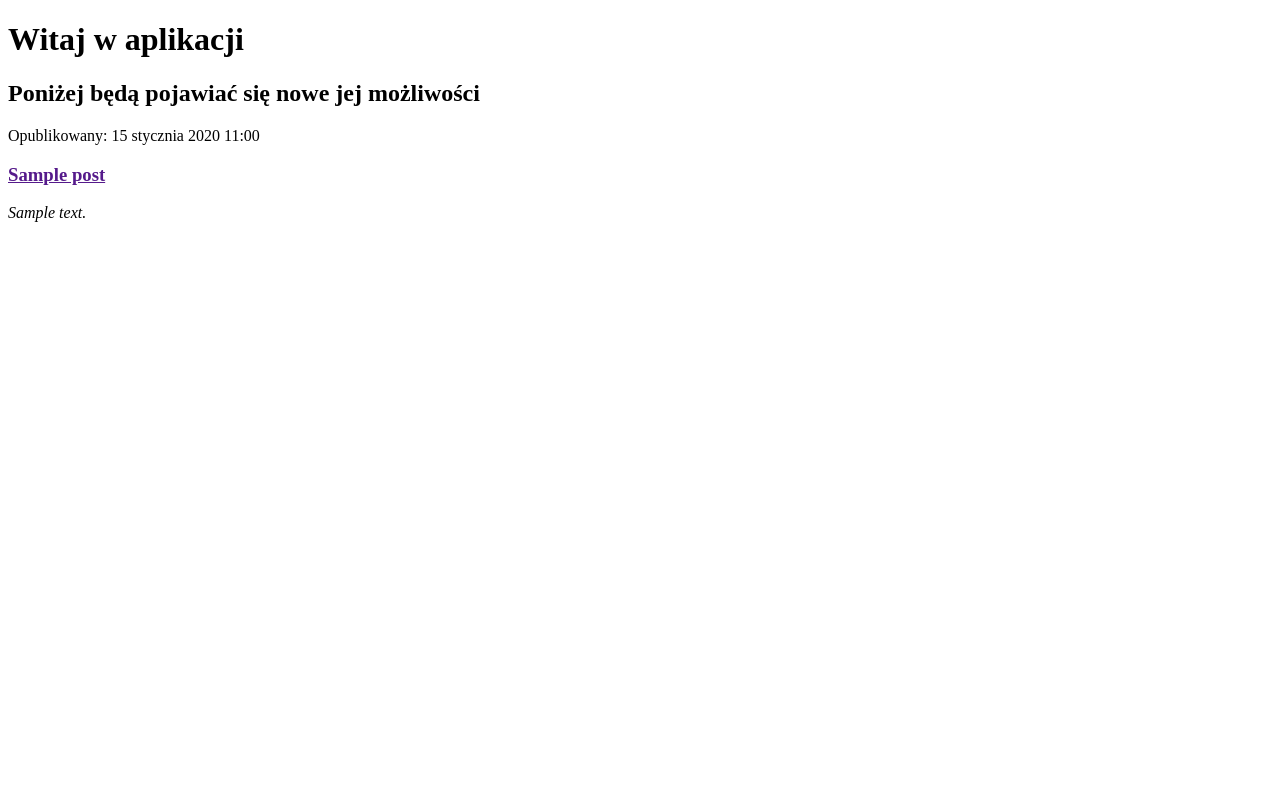
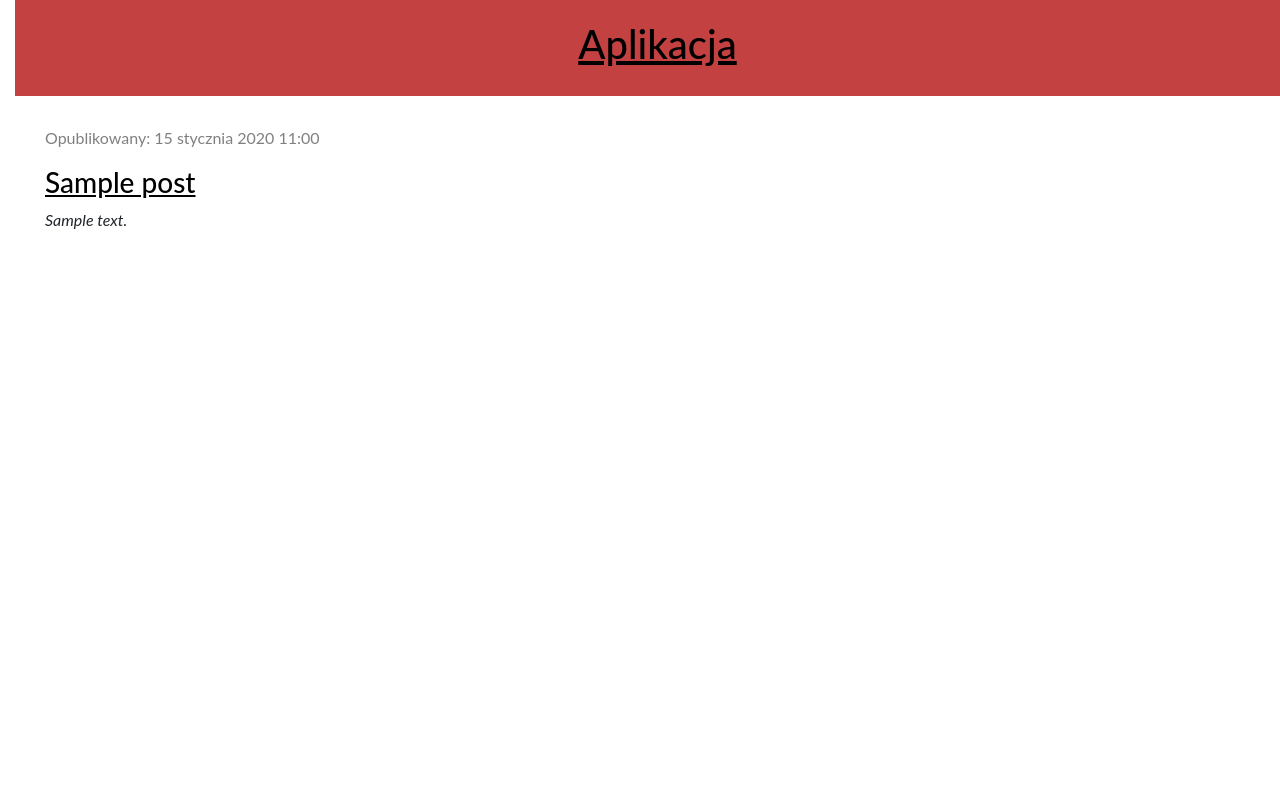
Before and after one commit to Cyprianio/django_practice, a Django app: page / in a window 1280 px wide. Run offline with Django 4.2, Linux system fonts and the light colour scheme; tables that the repository leaves empty hold one stand-in row (values such as "Sample post").

Commit message:
Nowy upload

```diff
--- /dev/null
+++ b/app/static/css/app.css
@@ -0,0 +1,24 @@
+h1 a, h2 a, h3 a, h4 a{
+    color: #000000;
+}
+
+body {
+    padding-left: 15px;
+    font-family: 'Lato', sans-serif;
+    text-decoration: none;
+}
+
+.header{
+    text-align: center;
+    background-color: #c34141;
+    margin-top: 0;
+    padding: 20px 20px 20px 40px;
+}
+
+.date{
+    color: gray;
+}
+
+.content_container{
+    padding: 30px;
+}
--- /dev/null
+++ b/app/templates/app/base.html
@@ -0,0 +1,20 @@
+{% load static %}
+<html lang="pl">
+    <head>
+        <meta charset="UTF-8">
+        <title>Aplikacja</title>
+        <link href="https://cdn.jsdelivr.net/npm/bootstrap@5.3.0-alpha1/dist/css/bootstrap.min.css" rel="stylesheet" integrity="sha384-GLhlTQ8iRABdZLl6O3oVMWSktQOp6b7In1Zl3/Jr59b6EGGoI1aFkw7cmDA6j6gD" crossorigin="anonymous">
+        <link rel="stylesheet" href="{% static 'css/app.css' %}">
+    </head>
+    <body>
+        <div class="header">
+            <h1><a href="/">Aplikacja</a></h1>
+        </div>
+        <div class="content_container">
+            <div class="col-md-8">
+                {% block content %}
+                {% endblock %}
+            </div>
+        </div>
+    </body>
+</html>
--- a/app/templates/app/post_list.html
+++ b/app/templates/app/post_list.html
@@ -1,20 +1,12 @@
-<!DOCTYPE html>
-    <html lang="pl">
-        <head>
-            <meta charset="UTF-8">
-            <title>Aplikacja</title>
-        </head>
-        <body>
-            <div>
-                <h1>Witaj w aplikacji</h1>
-                <h2>Poniżej będą pojawiać się nowe jej możliwości</h2>
+{% extends 'app/base.html' %}
+{% block content %}
+    {% for post in posts %}
+        <div class="post">
+            <div class="date">
+                <p>Opublikowany: {{post.publish_date}}</p>
             </div>
-            {% for post in posts %}
-            <div>
-                <p>Opublikowany: {{post.publish_date}}</p>
-                <h3><a href="">{{ post.title }}</a></h3>
-                <em>{{ post.text|linebreaksbr }}</em>
-            </div>
-            {% endfor %}
-        </body>
-    </html>
+            <h3><a href="{% url 'post_detail' pk=post.pk %}">{{ post.title }}</a></h3>
+            <em>{{ post.text|linebreaksbr }}</em><br><br>
+        </div>
+    {% endfor %}
+{% endblock %}
--- a/app/urls.py
+++ b/app/urls.py
@@ -3,4 +3,5 @@ from . import views
 
 urlpatterns = [
     path('', views.post_list, name='post list'),
+    path('post/<int:pk>/', views.post_detail, name='post_detail'),
 ]
--- a/app/views.py
+++ b/app/views.py
@@ -1,7 +1,11 @@
-from django.shortcuts import render
+from django.shortcuts import render, get_list_or_404
 from django.utils import timezone
 from .models import Post
 
 def post_list(request):
     posts = Post.objects.filter(publish_date__lte=timezone.now()).order_by('publish_date')
     return render(request, 'app/post_list.html', {'posts': posts})
+
+def post_detail(request, pk):
+    post = get_list_or_404(Post, pk=pk)
+    return render(request, 'app/post_detail.html', {'post': post})
```
Also changed, not shown: app/templates/app/post_detail.html (added, +13 -0 lines).
